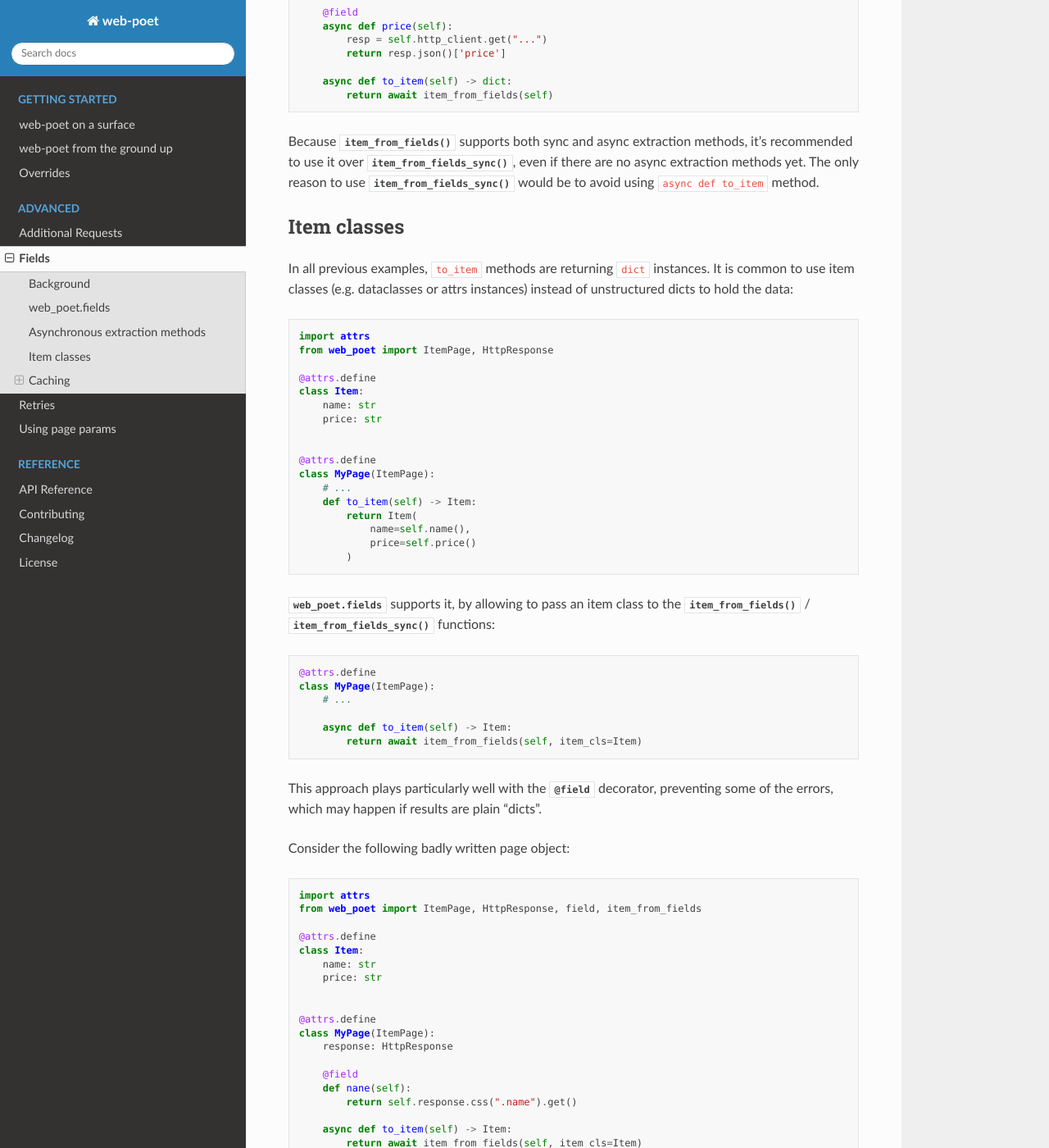
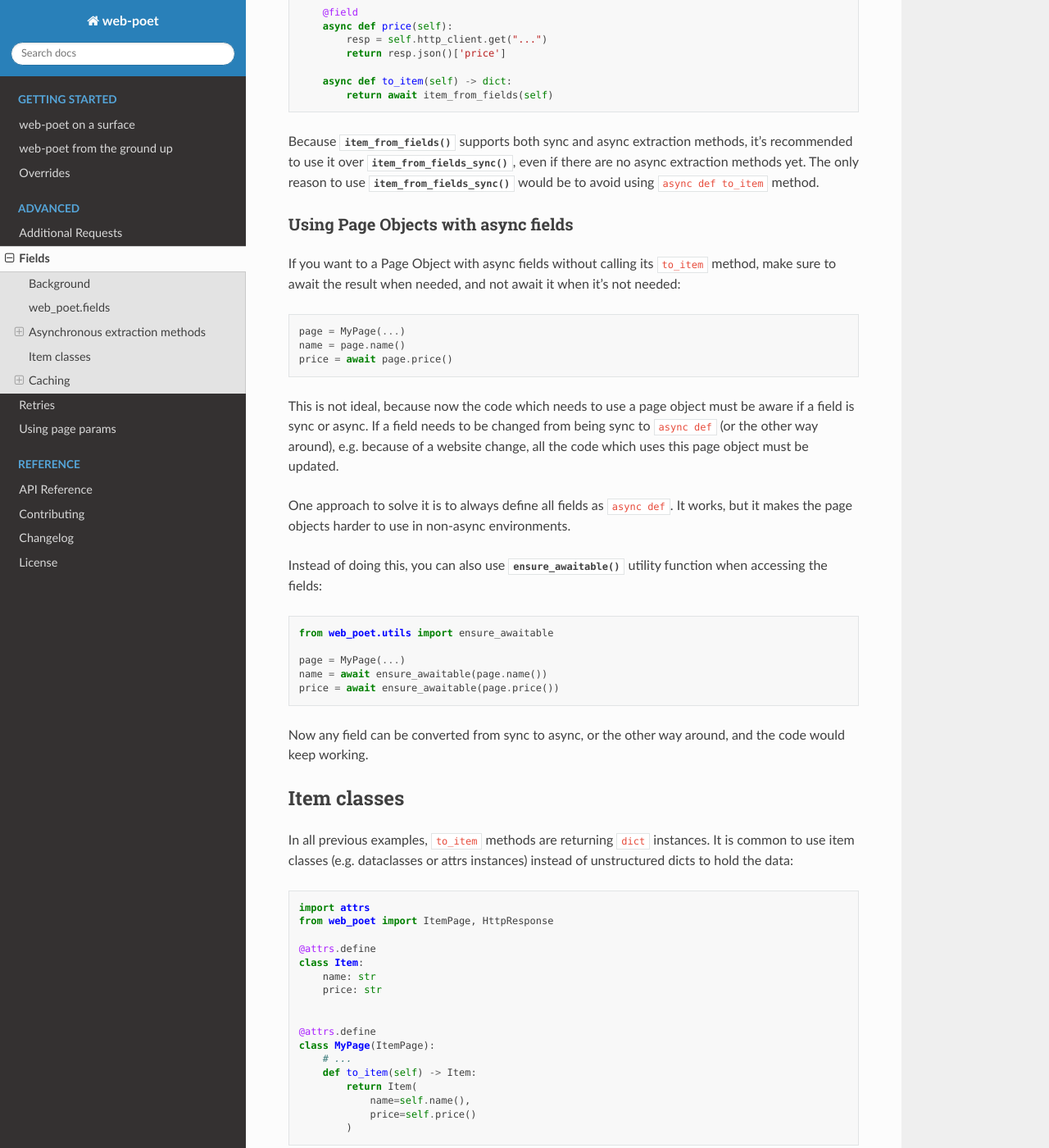
Before and after one commit to scrapinghub/web-poet, a Sphinx documentation site: the page built from docs/advanced/fields.rst, in a window 1280 px wide and 1400 px high, scrolled down 1956 px. Shown: the whole window at 82% size. Built offline with Sphinx 7.4.7 and the Read the Docs theme 2.0.0, drawn with Linux system fonts in a browser that asks for light colours.

Commit message:
add a docs section about ensure_awaitable

```diff
--- a/docs/advanced/fields.rst
+++ b/docs/advanced/fields.rst
@@ -121,6 +121,41 @@ methods, it's recommended to use it over :func:`~.item_from_fields_sync`, even
 if there are no async extraction methods yet. The only reason to use
 :func:`~.item_from_fields_sync` would be to avoid using
 ``async def to_item`` method.
+
+Using Page Objects with async fields
+~~~~~~~~~~~~~~~~~~~~~~~~~~~~~~~~~~~~
+If you want to a Page Object with async fields without calling its
+``to_item`` method, make sure to await the result when needed, and
+not await it when it's not needed:
+
+.. code-block:: python
+
+    page = MyPage(...)
+    name = page.name()
+    price = await page.price()
+
+This is not ideal, because now the code which needs to use a page object
+must be aware if a field is sync or async. If a field needs to be changed
+from being sync to ``async def`` (or the other way around),
+e.g. because of a website change, all the code which uses this page
+object must be updated.
+
+One approach to solve it is to always define all fields as ``async def``.
+It works, but it makes the page objects harder to use in non-async environments.
+
+Instead of doing this, you can also use :func:`~.ensure_awaitable` utility
+function when accessing the fields:
+
+.. code-block:: python
+
+    from web_poet.utils import ensure_awaitable
+
+    page = MyPage(...)
+    name = await ensure_awaitable(page.name())
+    price = await ensure_awaitable(page.price())
+
+Now any field can be converted from sync to async, or the other way around,
+and the code would keep working.
 
 Item classes
 ------------
```
